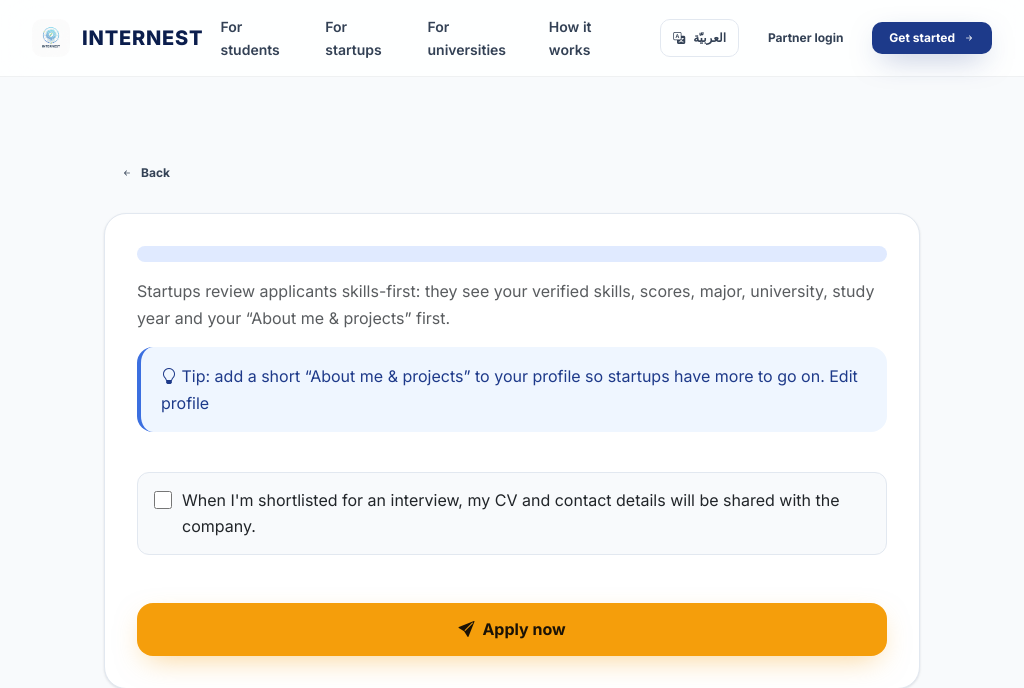
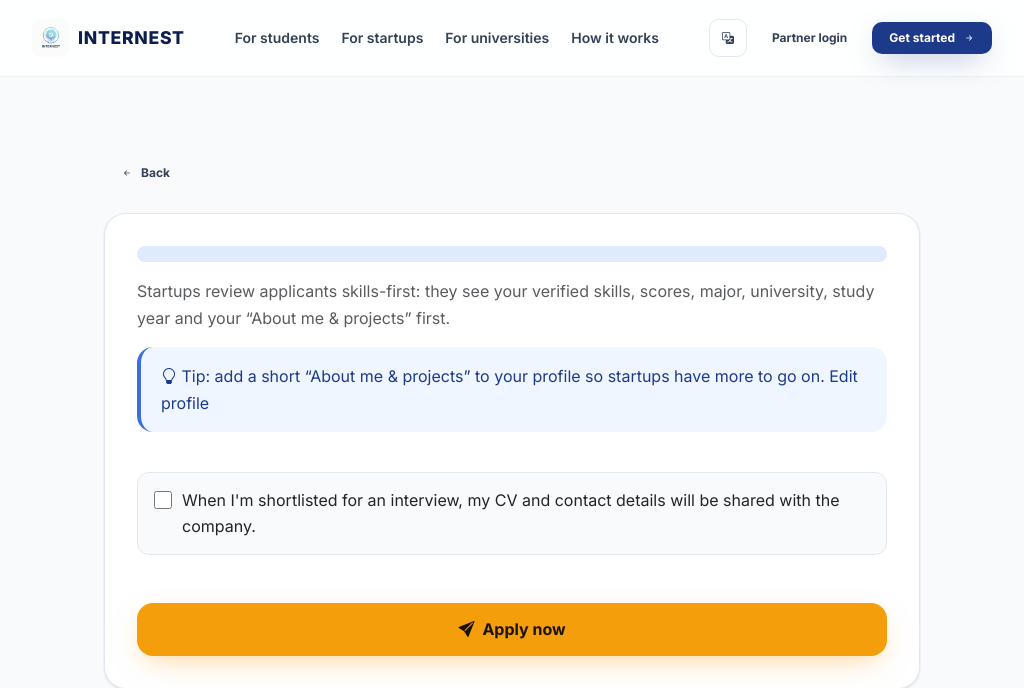
Before and after one commit to YoussefSameh-githup/internest-project, a Django app: template internest_core/templates/internship/apply_confirm.html in a window 1024 px wide. Shown: the top 688 px of the page. Run offline with Django 5.2, Linux system fonts and the light colour scheme; the template is opened without the code that fills it, so the values that code supplies are empty; parts of the project's set-up code (start-up, migrations or seed data) failed here and were passed over.

Commit message:
Navbar: never wrap links; compact layout between 901px and 1199px
- nav links, CTA buttons, language toggle and brand use white-space: nowrap;
  the link list never wraps and the brand/actions don't shrink
- 901-1199px: tighter link padding and gaps, language toggle and logout become
  icon-only (aria-label/title kept); the hamburger still takes over at <=900px
- Verified 768-1280px in English and Arabic for the startup navbar: links stay
  on one line, nothing overflows

Co-Authored-By: Claude Opus 5.5 <noreply@anthropic.com>

```diff
--- a/internest_core/templates/internship/base.html
+++ b/internest_core/templates/internship/base.html
@@ -29,6 +29,19 @@
     {% include 'internship/_responsive.html' %}
     {% block extra_head %}{% endblock %}
     <style>
+    /* Navbar items never wrap onto two lines; on medium screens (tablets / small laptops) the bar gets compact. */
+    .nav__links { flex-wrap: nowrap; min-width: 0; }
+    .nav__link, .nav__cta .btn, .lang-switcher__toggle, .nav__brand { white-space: nowrap; }
+    .nav__brand, .nav__cta { flex-shrink: 0; }
+    @media (min-width: 901px) and (max-width: 1199.98px) {
+      .nav__inner { gap: 12px; }
+      .nav__links { gap: 2px; }
+      .nav__link { padding: 8px 10px; gap: 6px; }
+      .nav__brand { gap: 8px; font-size: 1.1rem; }
+      .nav__cta { gap: 8px; }
+      .nav__cta .lang-switcher__toggle .nav__cta-label, .nav__cta .btn--ghost .nav__cta-label {
+        position: absolute; width: 1px; height: 1px; overflow: hidden; clip: rect(0 0 0 0); white-space: nowrap; }
+    }
     /* Phones: navbar actions shrink to icons so the page never scrolls sideways (embedded: survives a stale stylesheet). */
     @media (max-width: 560px) {
       .nav__cta { gap: 6px; flex-shrink: 1; min-width: 0; }
--- a/internest_core/tests_responsive.py
+++ b/internest_core/tests_responsive.py
@@ -18,3 +18,9 @@ class ResponsiveLayoutTests(TestCase):
         page = self.client.get(reverse("university_landing"))
         self._assert_guard_rails(page)
         self.assertContains(page, "safe-area-inset-bottom")
+
+    def test_navbar_never_wraps_and_compacts_on_medium_screens(self):
+        page = self.client.get(reverse("landing"))
+        self.assertContains(page, ".nav__links { flex-wrap: nowrap; min-width: 0; }")
+        self.assertContains(page, "white-space: nowrap; }")
+        self.assertContains(page, "@media (min-width: 901px) and (max-width: 1199.98px)")
```
